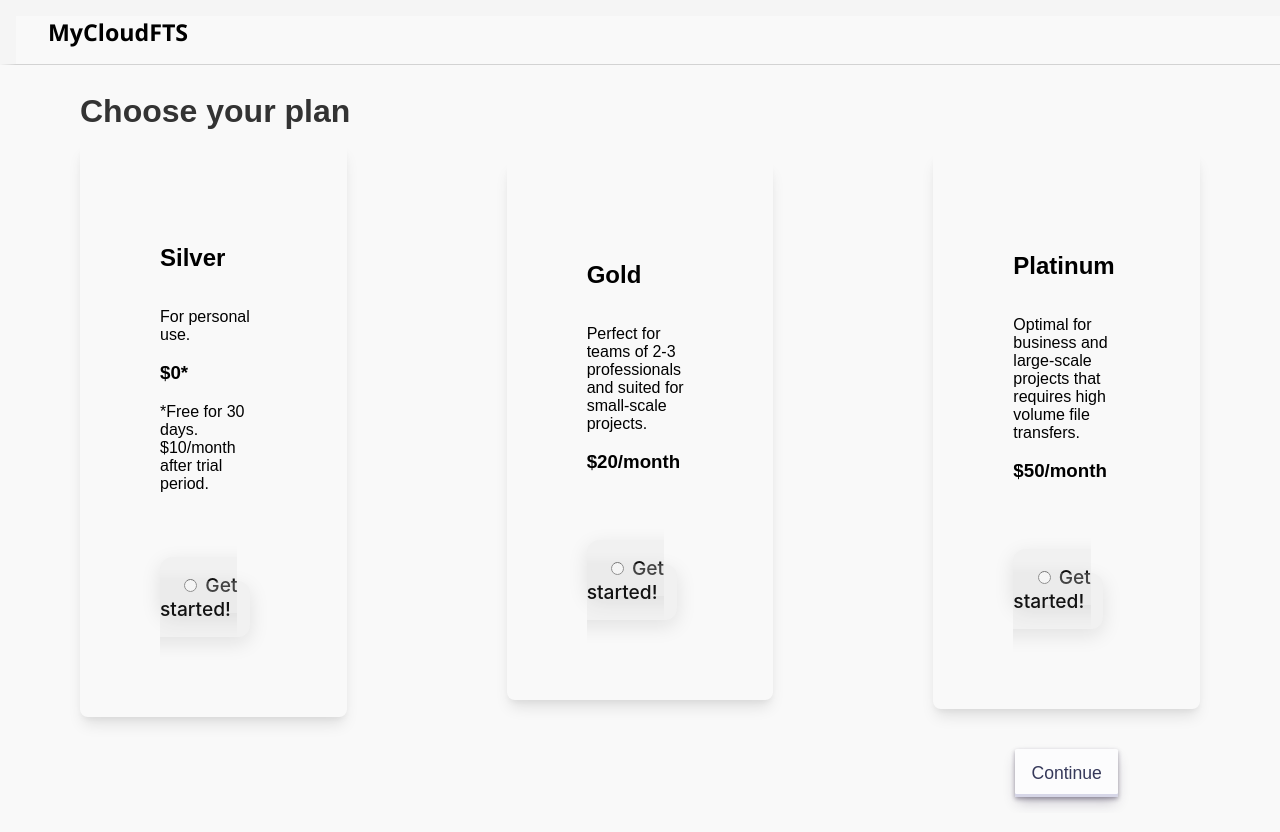
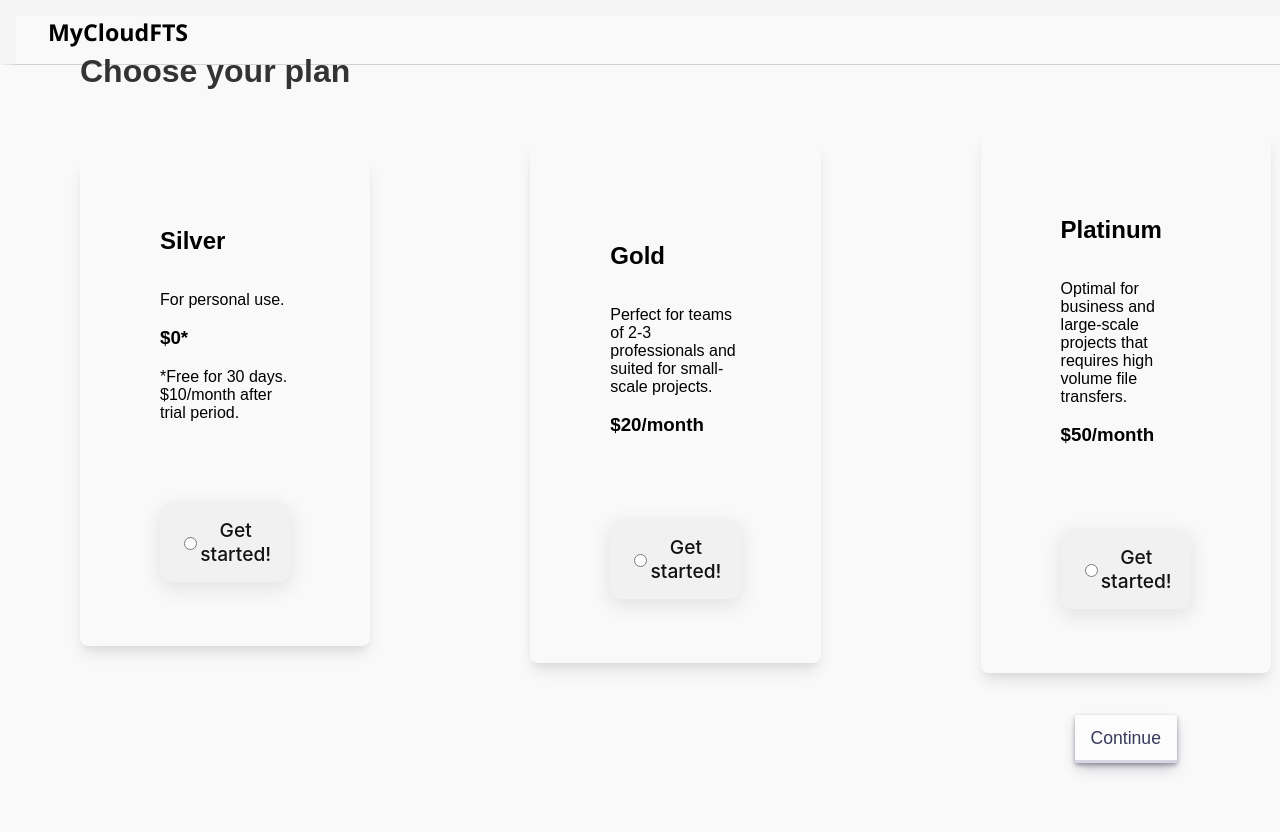
Before and after one commit to LiamBlanton17/MyCloudFTS, a Django app: page /pricing.html in a window 1280 px wide. Before the commit the page ends 807 px from the top, so only its background shows below. Run offline with Django 5.2, Linux system fonts and the light colour scheme; parts of the project's set-up code (start-up, migrations or seed data) failed here and were passed over.

Commit message:
update pricing css
- fixed card widths and continue btn no longer cuts off page
- media query for phone

```diff
--- a/Code/static/css/pricing.css
+++ b/Code/static/css/pricing.css
@@ -18,24 +18,32 @@ body {
         "silver gold platinum"
         "none none continue";
     column-gap: 10rem;
+    row-gap: 0.6rem;
     padding-left: 5rem;
     padding-right: 5rem;
+    margin-top: 2rem;
 }
 
 h1 {
     font-size: 2rem;
     color: #333;
     grid-area: header;
-    padding-top: 4rem;
     position: relative;
-    bottom: -0.5rem;
 }
 
 .silver, .gold, .platinum {
     border-radius: .5rem;
-    padding: 8rem 5rem;
+    padding: 6rem 5rem;
     box-shadow: rgba(0, 0, 0, 0.1) 0px 10px 15px -3px, rgba(0, 0, 0, 0.05) 0px 4px 6px -2px;
     transition: all 300ms ease-in-out;
+}
+
+.gold {
+    padding-top: 8rem;
+}
+
+.platinum {
+    padding-top: 7rem;
 }
 
 .silver:hover, .gold:hover, .platinum:hover {
@@ -72,6 +80,8 @@ h1 {
 }
 
 label {
+    margin-top: auto;
+    display: flex;
     align-items: center;
     background-color: #d6d6d63f;
     border-radius: 12px;
@@ -115,8 +125,8 @@ p {
 .continue {
     grid-area: continue;
     position: relative;
-    bottom: -1rem;
     justify-self: center;
+    margin-top: 2rem;
 }
 
 .continue-btn {
@@ -143,7 +153,6 @@ p {
     padding-right: 1rem;
     transition: box-shadow .15s,transform .15s;
     position: relative;
-    bottom: -1rem;
 }
 
 .continue-btn:focus {
```
Also changed, not shown: other parts of Code/static/css/pricing.css (+42 -0 lines).
